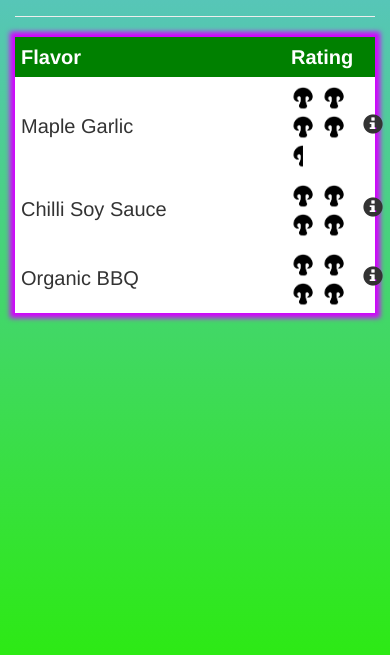
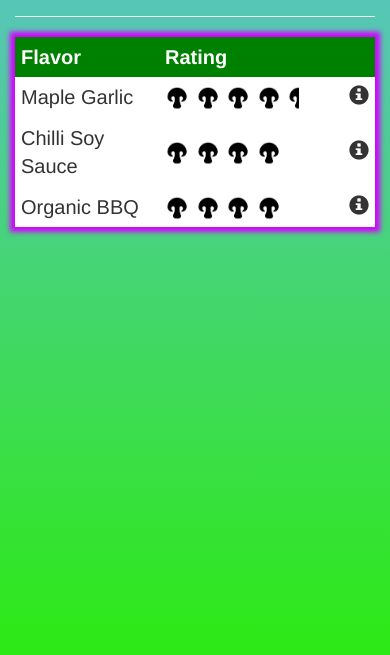
Before and after one commit to veganinthestreets/veganinthestreets.github.io, a plain HTML site: page recipes/mushroom-jerky.html in a window 390 px wide. Shown: the part 179-834 px from the top of the page. Drawn offline with nearby package versions, Linux system fonts and the light colour scheme.

Commit message:
Update mushroom jerky page for mobile

```diff
--- a/css/main.css
+++ b/css/main.css
@@ -237,6 +237,12 @@ a:hover {
 	text-align: left;
 }
 
+.mj-td-right {
+	padding: 6px;
+	font-size: 20px;
+	text-align: right;
+}
+
 .mj-rating-icon {
 	height: 25px;
 	width: 25px;
--- a/recipes/mushroom-jerky.html
+++ b/recipes/mushroom-jerky.html
@@ -43,9 +43,9 @@
             <div class="mj-table-div">
                 <table class="mj-table">
 
-                    <col width="75%">
-                    <col width="20%">
-                    <col width="5%">
+                    <col width="40%">
+                    <col width="45%">
+                    <col width="15%">
 
                     <thead>
                         <tr class="mj-thead-tr">
@@ -74,7 +74,7 @@
                                 <img class="mj-rating-icon" src="../images/mushroom.png">
                                 <img class="mj-rating-icon" src="../images/half-mushroom.png">
                             </td>
-                                <td class="mj-td2">
+                            <td class="mj-td-right">
                                 <div class="tooltip-wrap">
                                     <span class="glyphicon glyphicon-info-sign"></span>
                                     <div class="tooltip-content">
@@ -86,6 +86,7 @@
                                 </div>
                             </td>
                         </tr>
+
                         <!-- Soy -->
                         <tr class="mj-tbody-tr">
                             <td class="mj-td2">
@@ -97,7 +98,7 @@
                                 <img class="mj-rating-icon" src="../images/mushroom.png">
                                 <img class="mj-rating-icon" src="../images/mushroom.png">
                             </td>
-                            <td class="mj-td2">
+                            <td class="mj-td-right">
                                 <div class="tooltip-wrap">
                                     <span class="glyphicon glyphicon-info-sign"></span>
                                     <div class="tooltip-content">
@@ -112,6 +113,7 @@
                                 </div>
                             </td>
                         </tr>
+
                         <!-- Organic BBQ -->
                         <tr class="mj-tbody-tr">
                             <td class="mj-td2">
@@ -123,7 +125,7 @@
                                 <img class="mj-rating-icon" src="../images/mushroom.png">
                                 <img class="mj-rating-icon" src="../images/mushroom.png">
                             </td>
-                            <td class="mj-td2">
+                            <td class="mj-td-right">
                                 <div class="tooltip-wrap">
                                     <span class="glyphicon glyphicon-info-sign"></span>
                                     <div class="tooltip-content">
@@ -133,6 +135,7 @@
                                 </div>
                             </td>
                         </tr>
+
                     </tbody>
 
                 </table>
```
Lines whose indentation alone changed are shown as unchanged.
